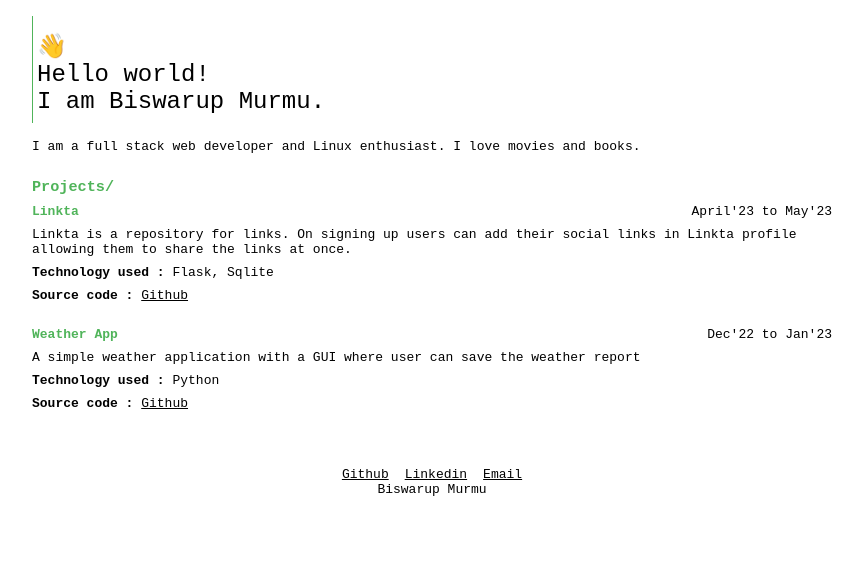
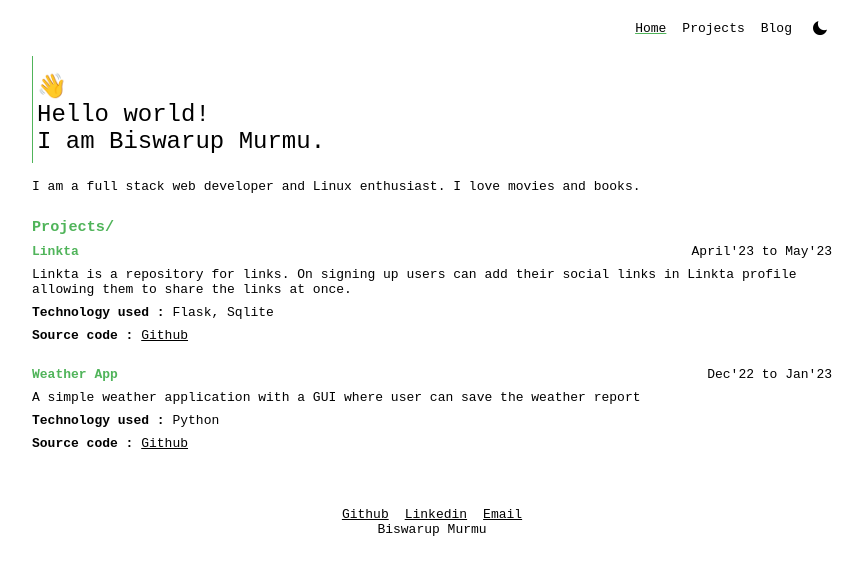
Before and after one commit to biswarupmurmu/biswarupmurmu.github.io, a Jekyll site: the page built from index.html, in a window 1280 px wide. Shown: the top 575 px of the page, without its empty margins (208-1071 px from the left). Built offline with Jekyll 4.4.1, drawn with Linux system fonts in a browser that asks for light colours.

Commit message:
created nav bar with theme toggle button

```diff
--- /dev/null
+++ b/_includes/navbar.html
@@ -0,0 +1,9 @@
+<nav>
+    <a href="{{link index.html}}"
+        style="text-decoration: underline; text-decoration-color: var(--accent-color);">Home</a>
+    <a href="#">Projects</a>
+    <a href="#">Blog</a>
+    <span id="Theme_toggle" class="material-symbols-outlined" style="cursor: pointer;">
+        dark_mode
+    </span>
+</nav>
--- a/_layouts/default.html
+++ b/_layouts/default.html
@@ -31,11 +31,12 @@
 
         <link rel="stylesheet" href="/css/main.css">
         <link rel="shortcut icon" href="/assets/favicon/biswarupmurmu.png" type="image/x-icon">
-
+        <link rel="stylesheet" href="https://fonts.googleapis.com/css2?family=Material+Symbols+Outlined:opsz,wght,FILL,GRAD@20..48,100..700,0..1,-50..200" />
     </head>
     <body theme ="light">
+        {% include navbar.html %}
         {{content}}
         {% include footer.html %}
     </body>
-
+    <script src="/javascript/main.js"></script>
 </html>
--- a/css/main.css
+++ b/css/main.css
@@ -31,6 +31,28 @@ h3,
 h4,
 h1 {
     color: var(--accent-color);
+}
+
+.material-symbols-outlined {
+    font-variation-settings:
+        'FILL' 1,
+        'wght' 100,
+        'GRAD' -25,
+        'opsz' 20
+}
+
+nav {
+    display: flex;
+    justify-content: flex-end;
+    align-items: center;
+    flex-wrap: wrap;
+    padding: 0 0 1rem 0;
+    gap: 1rem;
+    width: min(100%, 50rem);
+}
+
+nav a {
+    text-decoration: none;
 }
 
 .page-wrapper *,
@@ -67,6 +89,7 @@ h1 {
 .title {
     display: flex;
     justify-content: space-between;
+    flex-wrap: wrap;
     align-items: center;
     margin-bottom: 0.5rem;
 }
--- /dev/null
+++ b/javascript/main.js
@@ -0,0 +1,23 @@
+const theme_toggle = document.querySelector("#Theme_toggle")
+const theme = document.querySelector("body")
+
+theme_toggle.addEventListener("click", () => {
+    current_theme = theme.getAttribute("theme")
+
+    if (current_theme == "light") {
+        theme_toggle.innerText = "light_mode"
+        theme.setAttribute("theme", "dark")
+        localStorage.setItem("previous_theme","dark")
+    }
+    else {
+        theme_toggle.innerText = "dark_mode"
+        theme.setAttribute("theme", "light")
+        localStorage.setItem("previous_theme",null)
+    }
+})
+
+if(localStorage.getItem("previous_theme")=="dark") {
+    theme_toggle.innerText = "light_mode"
+    theme.setAttribute("theme", "dark")
+    localStorage.setItem("previous_theme","dark")
+}
```
